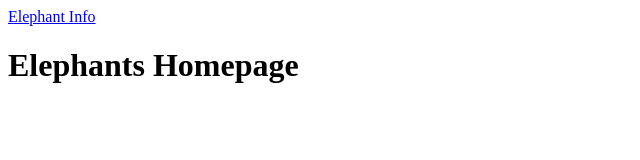
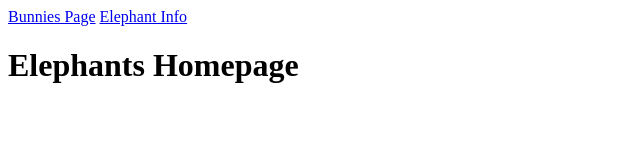
Before and after one commit to JonathanEleiott/front-end-demo, a plain HTML site: page elephants.html in a window 1280 px wide. Shown: the whole page, without its empty margins (0-640 px from the left). Drawn offline with Linux system fonts and the light colour scheme.

Commit message:
Added link from elephants to bunnies page

```diff
--- a/elephants.html
+++ b/elephants.html
@@ -5,6 +5,7 @@
   <body>
     <header>
       <nav>
+        <a href="./index.html">Bunnies Page</a>
         <a href="https://www.worldwildlife.org/species/elephant">Elephant Info</a>
       </nav>
     </header>
```
